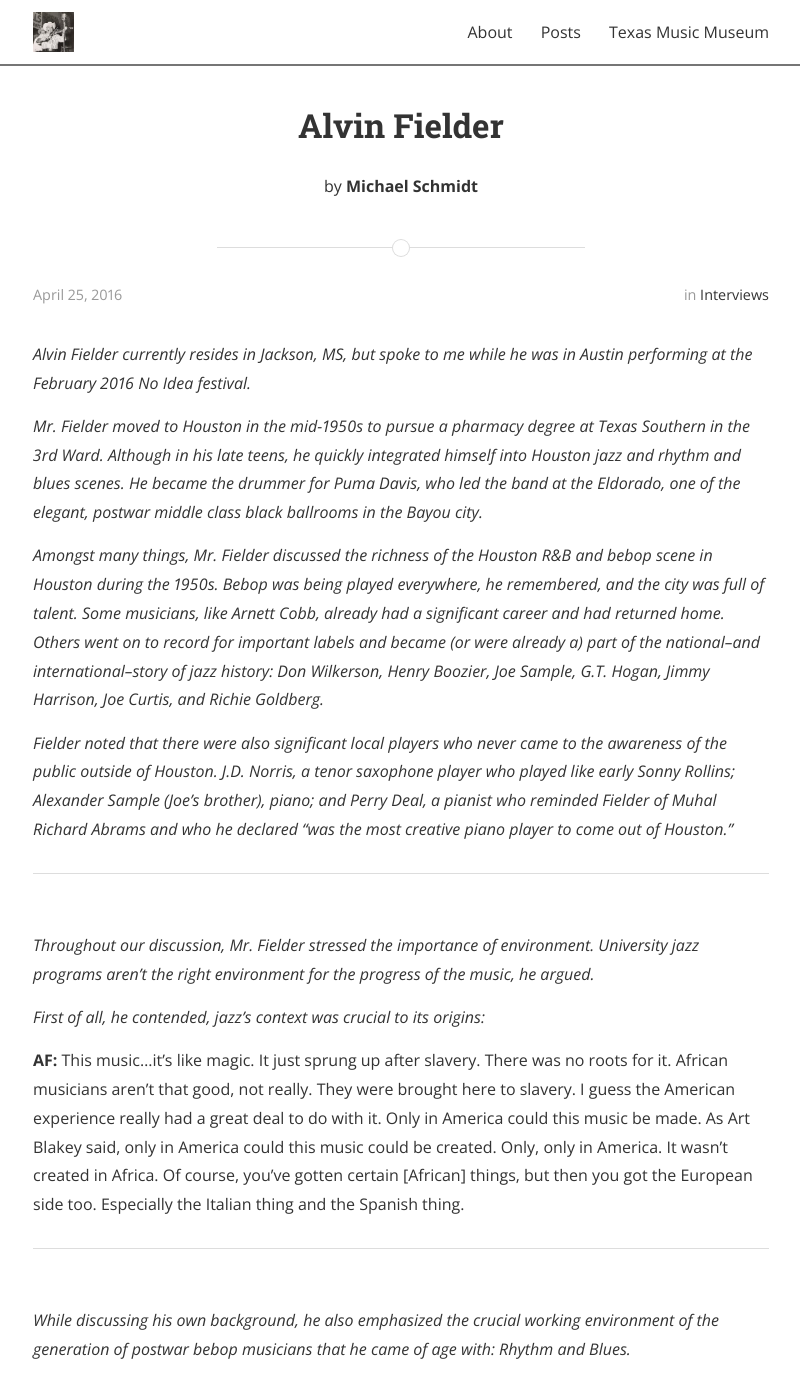
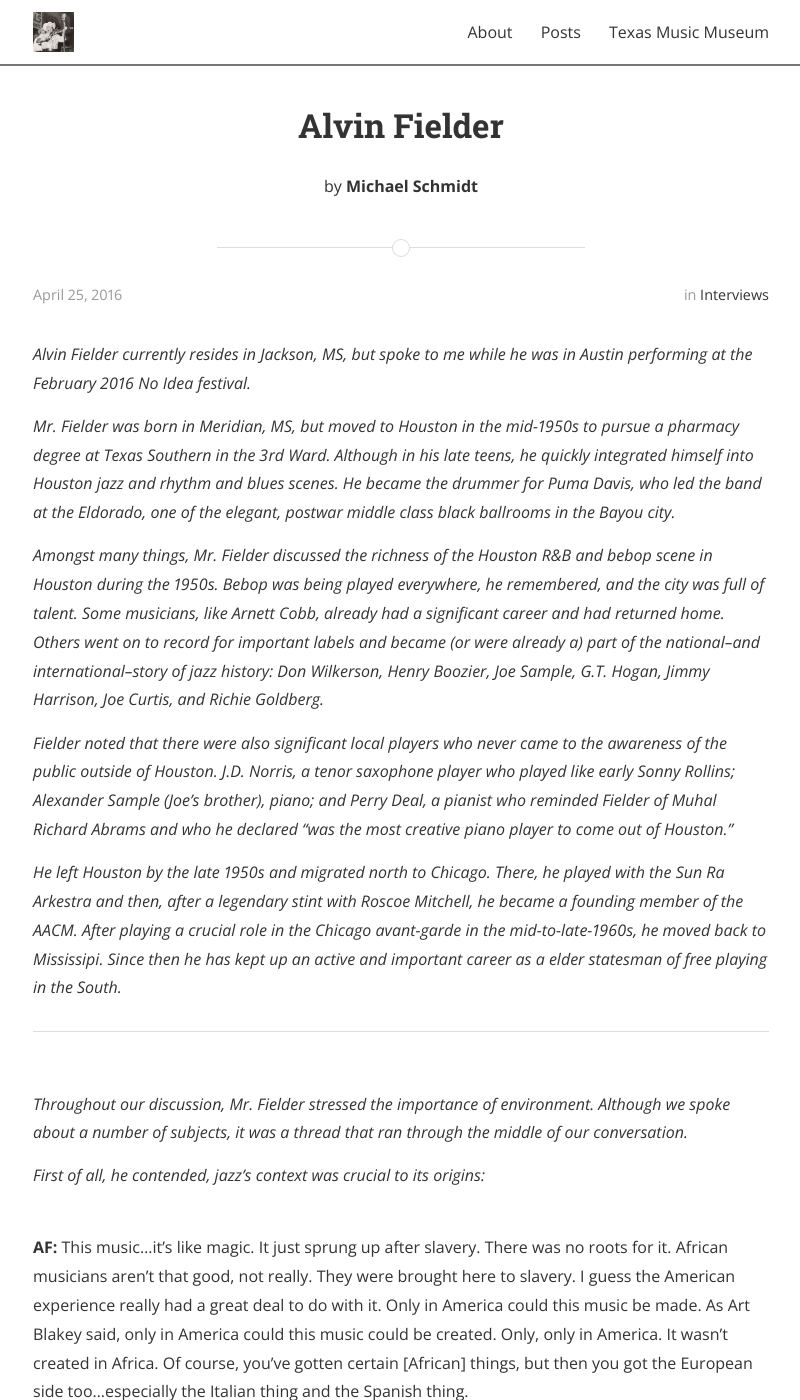
Before and after one commit to schmidtmjames/schmidtmjames.github.io, a Jekyll site: the page built from _posts/2016-04-26-Alvin-Fielder.md, in a window 1280 px wide and 1400 px high. Shown: the whole window, without its empty margins (239-1039 px from the left). Built offline with Jekyll 4.4.1, drawn with Linux system fonts in a browser that asks for light colours; nearby versions of some CDN libraries; a style sheet for code colours, icons or effects is not loaded; some of the changed text lies outside the part shown.

Commit message:
updated Fielder

```diff
--- a/_posts/2016-04-26-Alvin-Fielder.md
+++ b/_posts/2016-04-26-Alvin-Fielder.md
@@ -8,23 +8,26 @@ categories: Interviews
 ---
 *Alvin Fielder currently resides in Jackson, MS, but spoke to me while he was in Austin performing at the February 2016 No Idea festival.*
 
-*Mr. Fielder moved to Houston in the mid-1950s to pursue a pharmacy degree at Texas Southern in the 3rd Ward. Although in his late teens, he quickly integrated himself into Houston jazz and rhythm and blues scenes. He became the drummer for Puma Davis, who led the band at the Eldorado, one of the elegant, postwar middle class black ballrooms in the Bayou city.*
+*Mr. Fielder was born in Meridian, MS, but moved to Houston in the mid-1950s to pursue a pharmacy degree at Texas Southern in the 3rd Ward. Although in his late teens, he quickly integrated himself into Houston jazz and rhythm and blues scenes. He became the drummer for Puma Davis, who led the band at the Eldorado, one of the elegant, postwar middle class black ballrooms in the Bayou city.*
 
 *Amongst many things, Mr. Fielder discussed the richness of the Houston R&B and bebop scene in Houston during the 1950s. Bebop was being played everywhere, he remembered, and the city was full of talent. Some musicians, like Arnett Cobb, already had a significant career and had returned home. Others went on to record for important labels and became (or were already a) part of the national--and international--story of jazz history: Don Wilkerson, Henry Boozier, Joe Sample, G.T. Hogan, Jimmy Harrison, Joe Curtis, and Richie Goldberg.*
 
 *Fielder noted that there were also significant local players who never came to the awareness of the public outside of Houston. J.D. Norris, a tenor saxophone player who played like early Sonny Rollins; Alexander Sample (Joe's brother), piano; and Perry Deal, a pianist who reminded Fielder of Muhal Richard Abrams and who he declared "was the most creative piano player to come out of Houston."*
 
+*He left Houston by the late 1950s and migrated north to Chicago. There, he played with the Sun Ra Arkestra and then, after a legendary stint with Roscoe Mitchell, he became a founding member of the AACM. After playing a crucial role in the Chicago avant-garde in the mid-to-late-1960s, he moved back to Mississipi. Since then he has kept up an active and important career as a elder statesman of free playing in the South.*
+
 ----
 
-<br>*Throughout our discussion, Mr. Fielder stressed the importance of environment. University jazz programs aren't the right environment for the progress of the music, he argued.*
+<br>*Throughout our discussion, Mr. Fielder stressed the importance of environment. Although we spoke about a number of subjects, it was a thread that ran through the middle of our conversation.*
 
-*First of all, he contended, jazz's context was crucial to its origins:*<br>
+*First of all, he contended, jazz's context was crucial to its origins:*
 
-**AF:** This music...it's like magic. It just sprung up after slavery. There was no roots for it. African musicians aren't that good, not really. They were brought here to slavery. I guess the American experience really had a great deal to do with it. Only in America could this music be made. As Art Blakey said, only in America could this music could be created. Only, only in America. It wasn't created in Africa. Of course, you've gotten certain [African] things, but then you got the European side too. Especially the Italian thing and the Spanish thing.
+<br>
+**AF:** This music...it's like magic. It just sprung up after slavery. There was no roots for it. African musicians aren't that good, not really. They were brought here to slavery. I guess the American experience really had a great deal to do with it. Only in America could this music be made. As Art Blakey said, only in America could this music could be created. Only, only in America. It wasn't created in Africa. Of course, you've gotten certain [African] things, but then you got the European side too...especially the Italian thing and the Spanish thing.
 
 ----
 <br>
-*While discussing his own background, he also emphasized the crucial working environment of the generation of postwar bebop musicians that he came of age with: Rhythm and Blues.*
+*While discussing his own background, he also emphasized the crucial working environment of the generation of postwar bebop musicians that he came of age with:*
 
 <br>**AF:** I can remember when I was in high school...I lived in a very nice neighborhood...but going to school I had to pass through some other neighborhoods...I walked to school sometimes...I was usually driven to school, but you had those joints and those dives and the music was playing early in the morning. You would hear it. It's in the air. And then, of course, the juke boxes had jazz AND rhythm and blues on it. You'd get Charlie Parker being played, Dizzy Gillespie, all bebop stuff. Dizzy Gillespie's big band mainly, Charlie Parker's quintets. I didn't hear any Thelonious Monk, though [laughs]...I didn't hear any Bud Powell. Some other players: Earl Bostic's music and stuff. BUT when you think of the Earl Bostic band, think of it, think of who came out of that band. Do you know who came out of that band?
 
```
